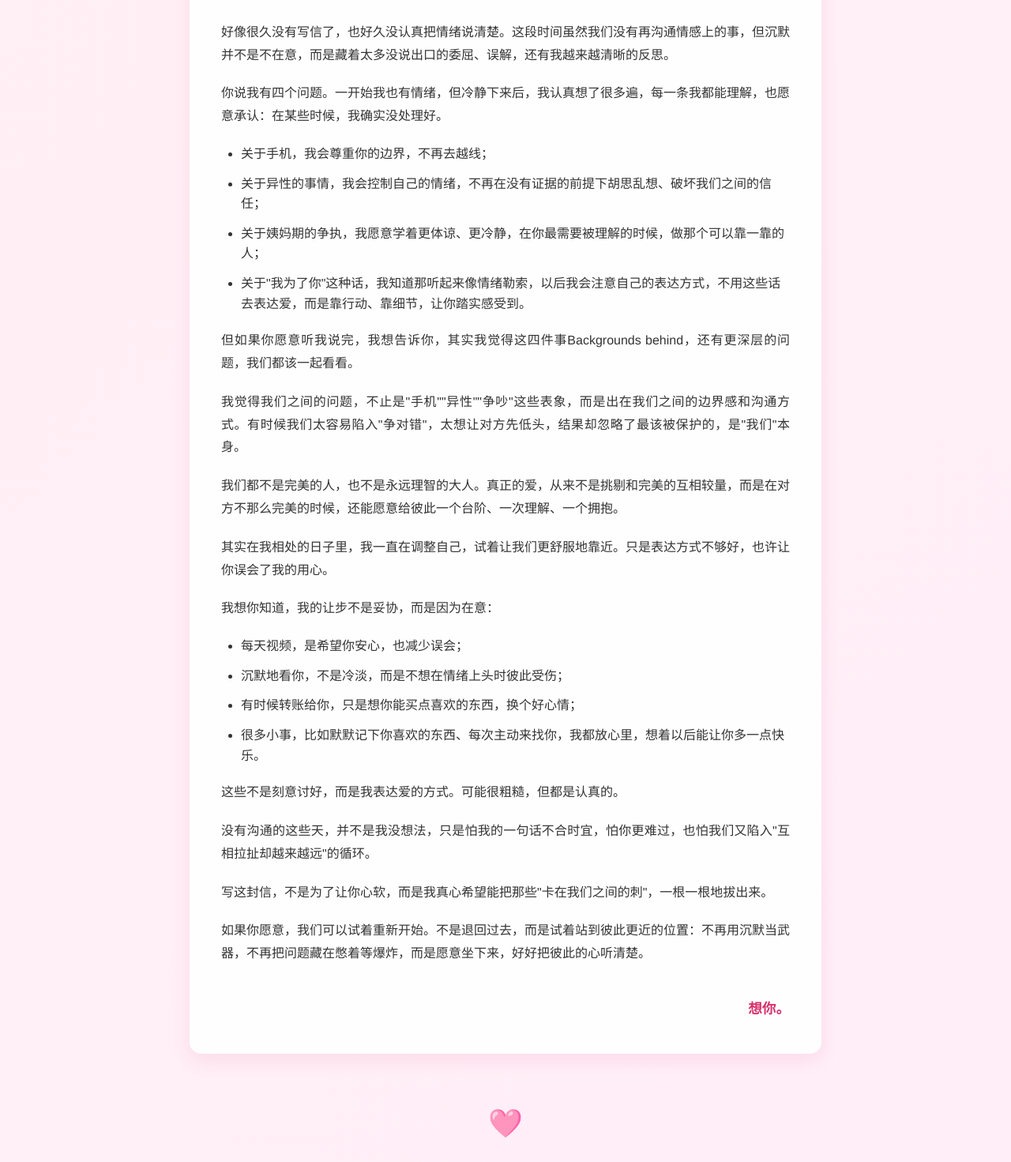
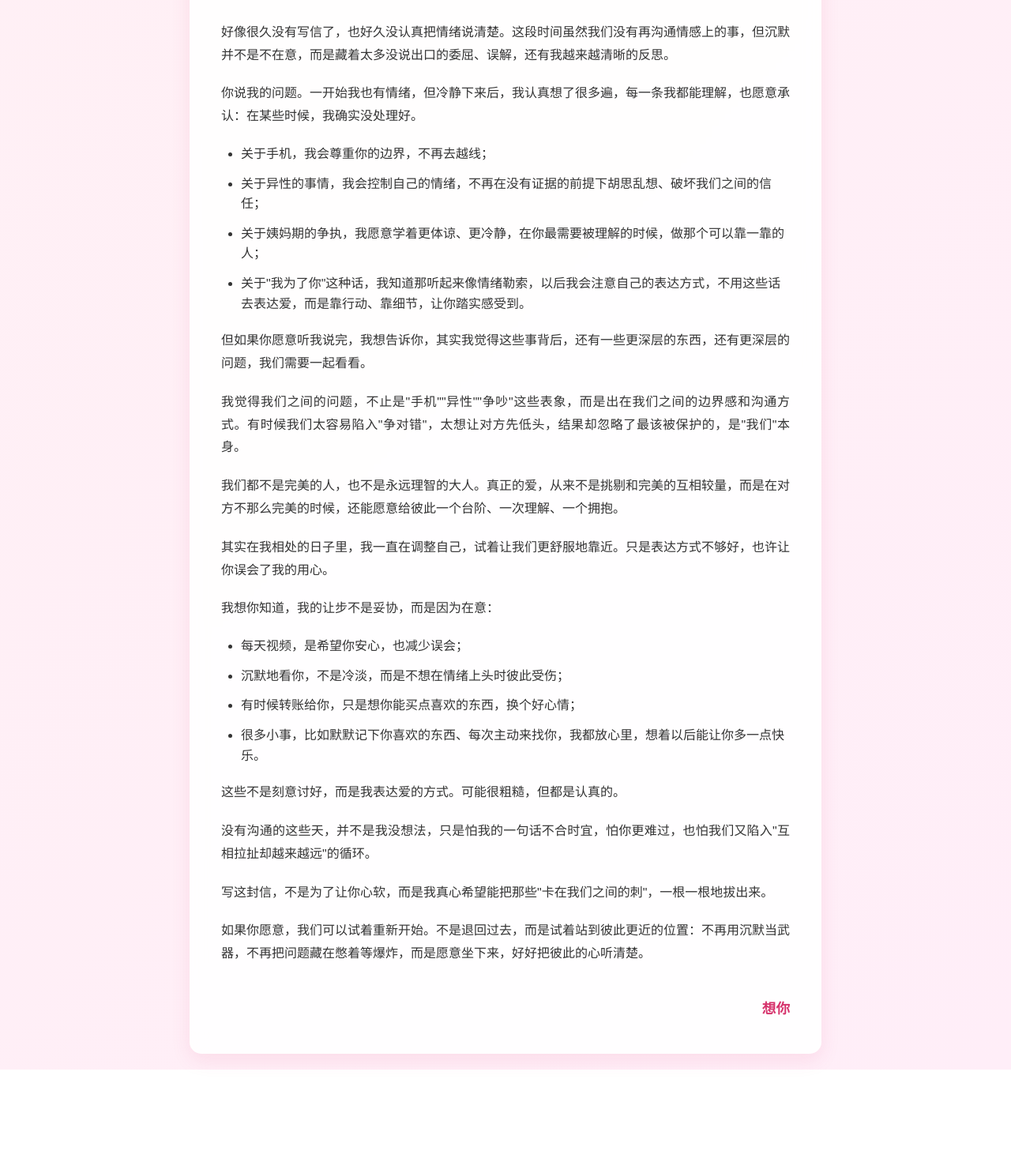
Before and after one commit to wyzzzz22/00, a plain HTML site: page letter_8x4f9q2m/index.html in a window 1280 px wide. Shown: the part 115-1586 px from the top of the page at 79% size. After the commit the page ends 1469 px from the top, so only its background shows below. Drawn offline with Linux system fonts and the light colour scheme.

Commit message:
更新信件内容和样式

```diff
--- a/letter_8x4f9q2m/index.html
+++ b/letter_8x4f9q2m/index.html
@@ -78,25 +78,21 @@
     <div class="content">
         <div class="letter-title">00宝贝</div>
 
-        <p>好像很久没有写信了，也好久没认真把情绪说清楚。这段时间虽然我们没有再沟通情感上的事，但沉默并不是不在意，而是藏着太多没说出口的委屈、误解，还有我越来越清晰的反思。</p>
+        <p> 好像很久没有写信了，也好久没认真把情绪说清楚。这段时间虽然我们没有再沟通情感上的事，但沉默并不是不在意，而是藏着太多没说出口的委屈、误解，还有我越来越清晰的反思。</p>
 
-        <p>你说我有四个问题。一开始我也有情绪，但冷静下来后，我认真想了很多遍，每一条我都能理解，也愿意承认：在某些时候，我确实没处理好。</p>
+        <p> 你说我的问题。一开始我也有情绪，但冷静下来后，我认真想了很多遍，每一条我都能理解，也愿意承认：在某些时候，我确实没处理好。</p>
         <ul>
             <li>关于手机，我会尊重你的边界，不再去越线；</li>
             <li>关于异性的事情，我会控制自己的情绪，不再在没有证据的前提下胡思乱想、破坏我们之间的信任；</li>
             <li>关于姨妈期的争执，我愿意学着更体谅、更冷静，在你最需要被理解的时候，做那个可以靠一靠的人；</li>
             <li>关于"我为了你"这种话，我知道那听起来像情绪勒索，以后我会注意自己的表达方式，不用这些话去表达爱，而是靠行动、靠细节，让你踏实感受到。</li>
         </ul>
+        <p> 但如果你愿意听我说完，我想告诉你，其实我觉得这些事背后，还有一些更深层的东西，还有更深层的问题，我们需要一起看看。</p>
+        <p> 我觉得我们之间的问题，不止是"手机""异性""争吵"这些表象，而是出在我们之间的边界感和沟通方式。有时候我们太容易陷入"争对错"，太想让对方先低头，结果却忽略了最该被保护的，是"我们"本身。</p>
 
-        <p>但如果你愿意听我说完，我想告诉你，其实我觉得这四件事Backgrounds behind，还有更深层的问题，我们都该一起看看。</p>
-
-        <p>我觉得我们之间的问题，不止是"手机""异性""争吵"这些表象，而是出在我们之间的边界感和沟通方式。有时候我们太容易陷入"争对错"，太想让对方先低头，结果却忽略了最该被保护的，是"我们"本身。</p>
-
-        <p>我们都不是完美的人，也不是永远理智的大人。真正的爱，从来不是挑剔和完美的互相较量，而是在对方不那么完美的时候，还能愿意给彼此一个台阶、一次理解、一个拥抱。</p>
-
-        <p>其实在我相处的日子里，我一直在调整自己，试着让我们更舒服地靠近。只是表达方式不够好，也许让你误会了我的用心。</p>
-
-        <p>我想你知道，我的让步不是妥协，而是因为在意：</p>
+        <p> 我们都不是完美的人，也不是永远理智的大人。真正的爱，从来不是挑剔和完美的互相较量，而是在对方不那么完美的时候，还能愿意给彼此一个台阶、一次理解、一个拥抱。</p>
+        <p> 其实在我相处的日子里，我一直在调整自己，试着让我们更舒服地靠近。只是表达方式不够好，也许让你误会了我的用心。</p>
+        <p> 我想你知道，我的让步不是妥协，而是因为在意：</p>
         <ul>
             <li>每天视频，是希望你安心，也减少误会；</li>
             <li>沉默地看你，不是冷淡，而是不想在情绪上头时彼此受伤；</li>
@@ -104,16 +100,11 @@
             <li>很多小事，比如默默记下你喜欢的东西、每次主动来找你，我都放心里，想着以后能让你多一点快乐。</li>
         </ul>
 
-        <p>这些不是刻意讨好，而是我表达爱的方式。可能很粗糙，但都是认真的。</p>
-
-        <p>没有沟通的这些天，并不是我没想法，只是怕我的一句话不合时宜，怕你更难过，也怕我们又陷入"互相拉扯却越来越远"的循环。</p>
-
-        <p>写这封信，不是为了让你心软，而是我真心希望能把那些"卡在我们之间的刺"，一根一根地拔出来。</p>
-
-        <p>如果你愿意，我们可以试着重新开始。不是退回过去，而是试着站到彼此更近的位置：不再用沉默当武器，不再把问题藏在憋着等爆炸，而是愿意坐下来，好好把彼此的心听清楚。</p>
-
-        <div class="signature">想你。</div>
+        <p> 这些不是刻意讨好，而是我表达爱的方式。可能很粗糙，但都是认真的。</p>
+        <p> 没有沟通的这些天，并不是我没想法，只是怕我的一句话不合时宜，怕你更难过，也怕我们又陷入"互相拉扯却越来越远"的循环。</p>
+        <p> 写这封信，不是为了让你心软，而是我真心希望能把那些"卡在我们之间的刺"，一根一根地拔出来。</p>
+        <p> 如果你愿意，我们可以试着重新开始。不是退回过去，而是试着站到彼此更近的位置：不再用沉默当武器，不再把问题藏在憋着等爆炸，而是愿意坐下来，好好把彼此的心听清楚。</p>
+        <div class="signature">想你</div>
     </div>
-    <div class="footer">🩷</div>
 </body>
 </html>
```
